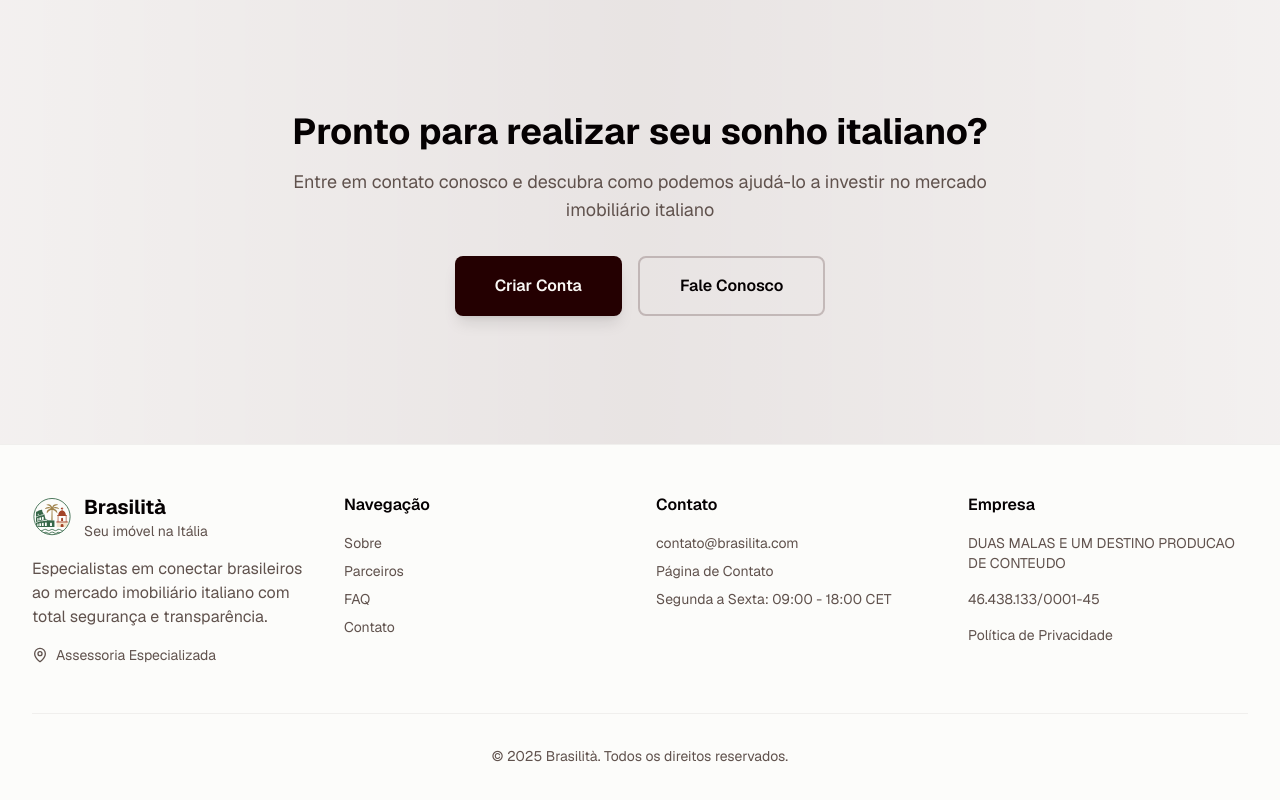
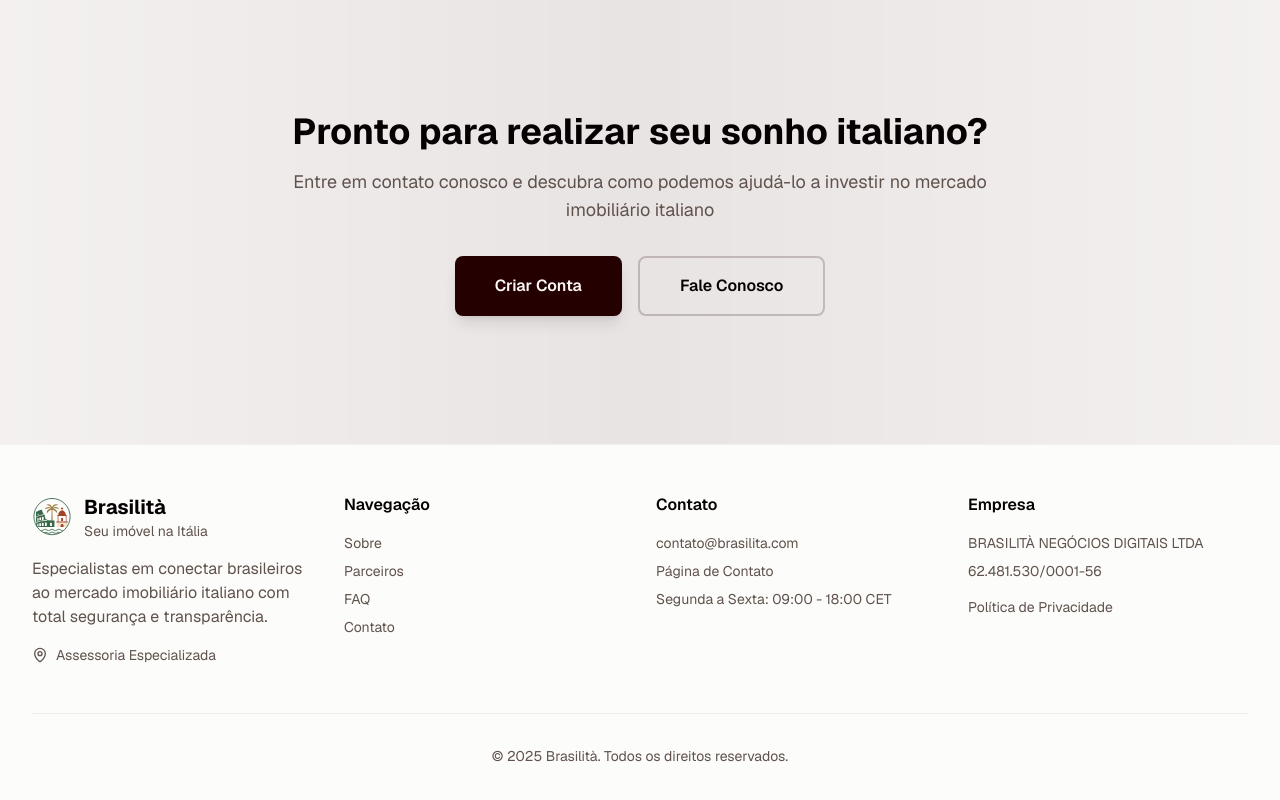
Before and after one commit to xnog/brasilita-web, a Next.js app: page / in a window 1280 px wide. Shown: the part 6412-7212 px from the top of the page. Built offline with nearby package versions, Linux system fonts and the light colour scheme; no server answers.

Commit message:
update cnpj

```diff
--- a/app/page.tsx
+++ b/app/page.tsx
@@ -633,9 +633,9 @@ export default async function HomePage() {
             <div>
               <h4 className="font-semibold mb-4 text-foreground">Empresa</h4>
               <ul className="space-y-2 text-sm text-muted-foreground">
-                <li>DUAS MALAS E UM DESTINO PRODUCAO DE CONTEUDO</li>
-                <li className="pt-2">
-                  46.438.133/0001-45
+                <li>BRASILITÀ NEGÓCIOS DIGITAIS LTDA</li>
+                <li>
+                  62.481.530/0001-56
                 </li>
                 <li className="pt-2">
                   <Link href="/privacy-policy" className="hover:text-foreground transition-colors">
```
